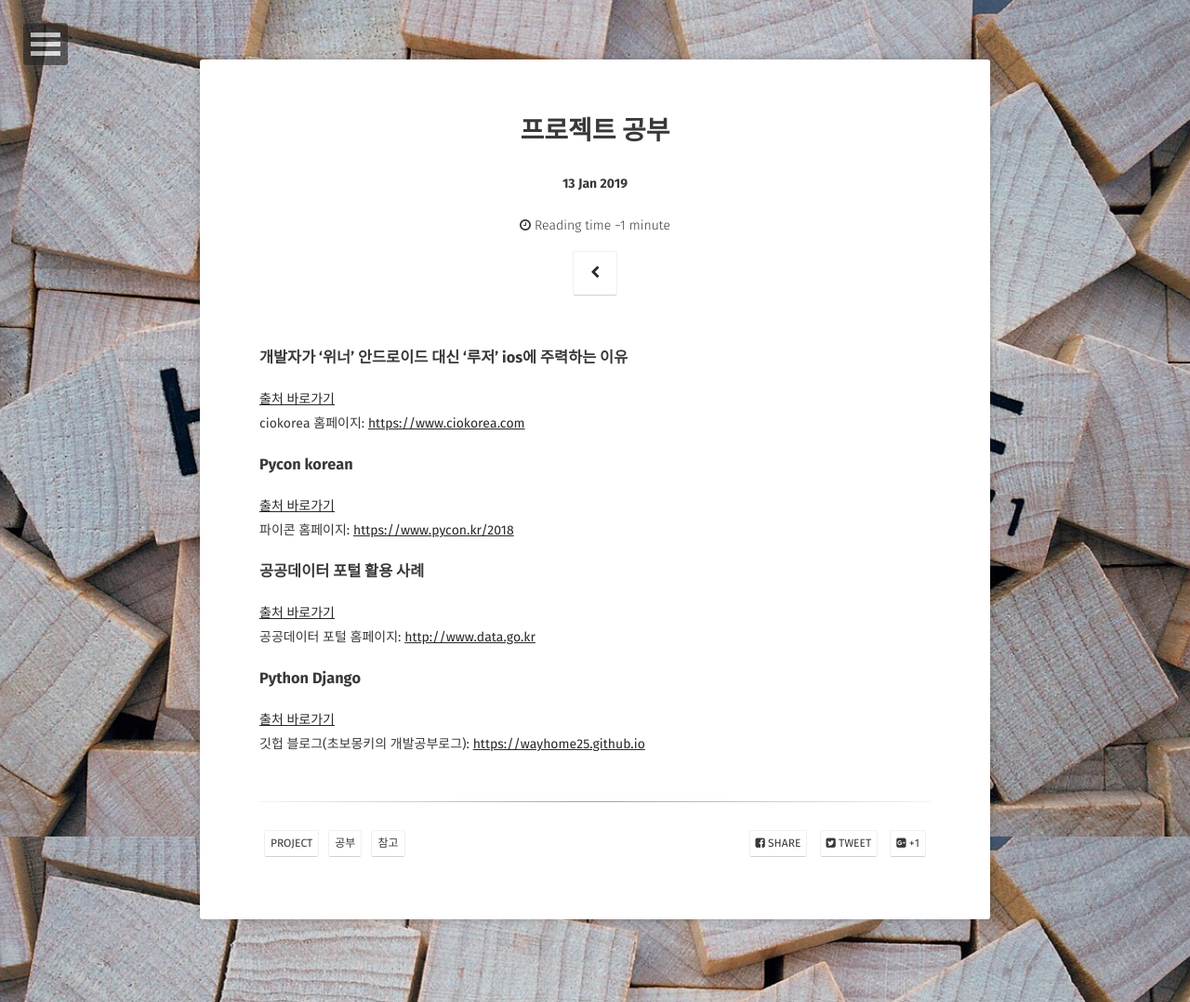
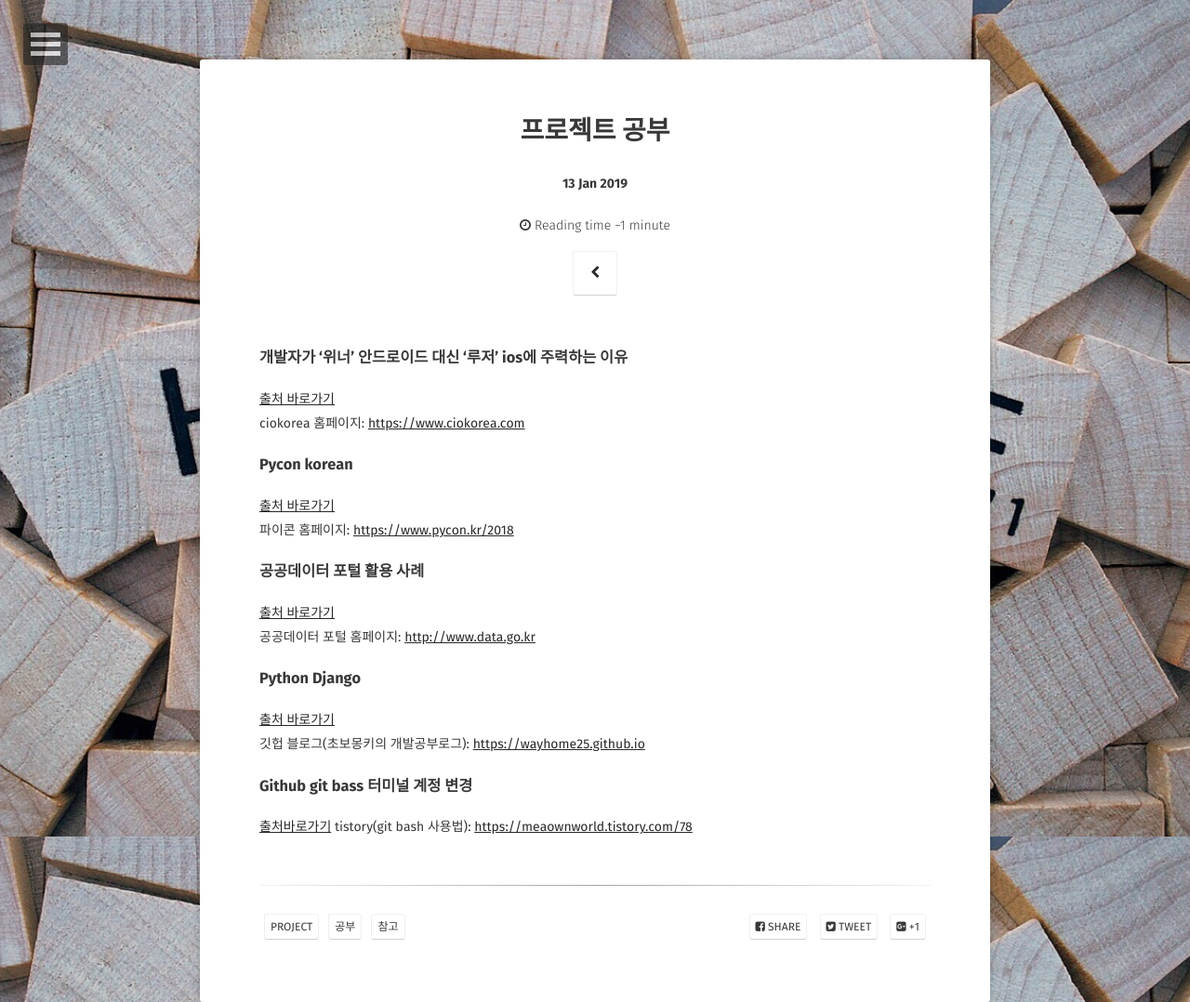
Before and after one commit to Jungjihyuk/JH_Life, a Jekyll site: the page built from _posts/2019-01-13-projectMeeting2.md, in a window 1280 px wide. Shown: the whole page at 93% size. Built offline with Jekyll 4.4.1, drawn with Linux system fonts in a browser that asks for light colours; some web fonts are replaced; comment, search, counter and statistics services are not loaded.

Commit message:
projectMeeting2 추가

```diff
--- a/_posts/2019-01-13-projectMeeting2.md
+++ b/_posts/2019-01-13-projectMeeting2.md
@@ -24,3 +24,7 @@ ciokorea 홈페이지: <https://www.ciokorea.com>
 ### Python Django
 [출처 바로가기](https://tutorial.djangogirls.org/ko/django)<br>
 깃헙 블로그(초보몽키의 개발공부로그): <https://wayhome25.github.io>
+
+### Github git bass 터미널 계정 변경
+[출처바로가기](https://meaownworld.tistory.com/78)
+tistory(git bash 사용법): <https://meaownworld.tistory.com/78>
```
